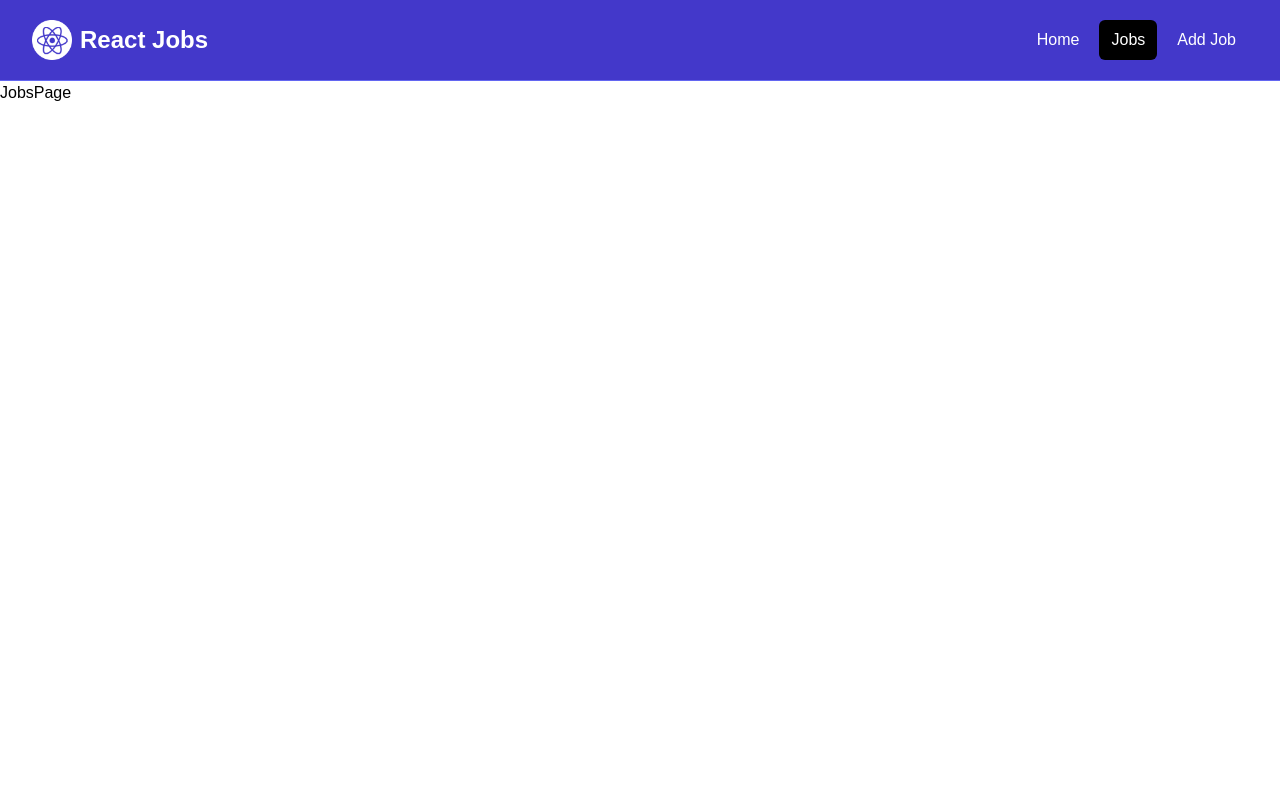
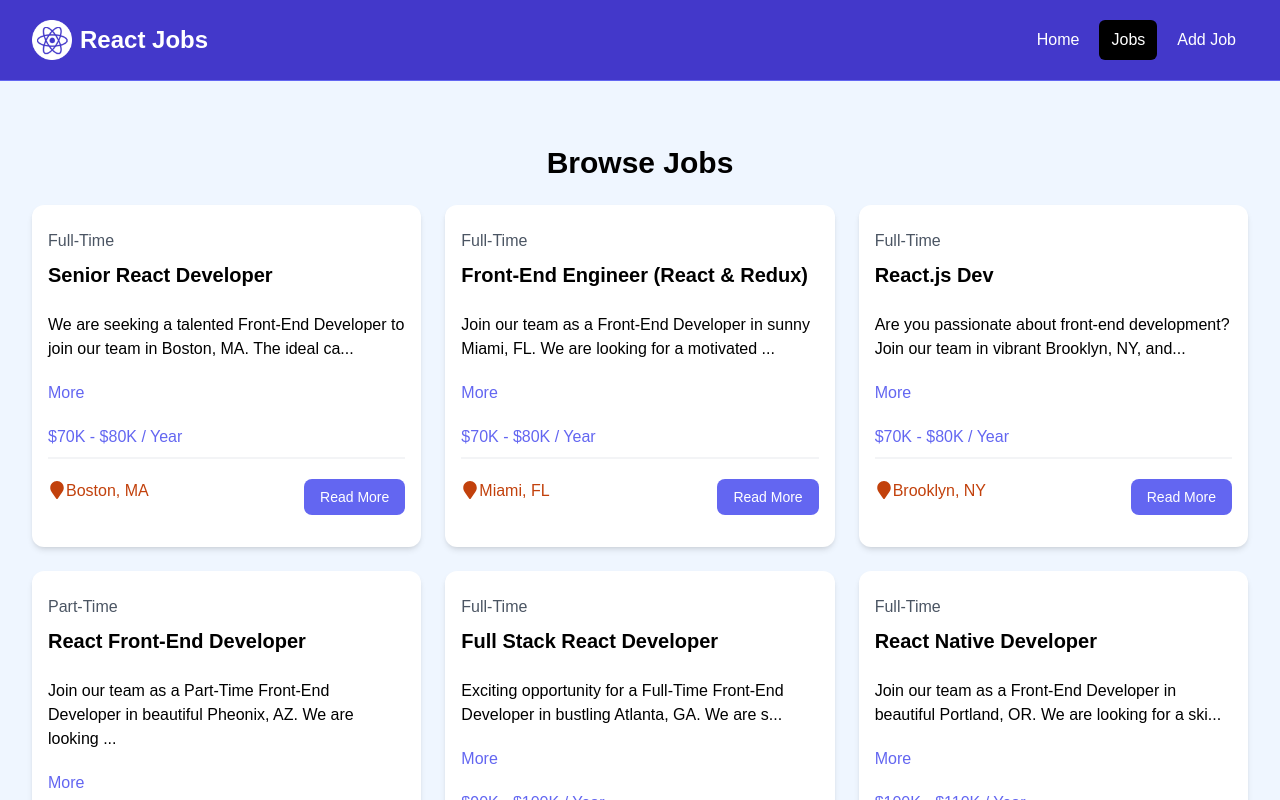
Before and after one commit to geraxrodriguez/react-jobs, a React (Vite) app: page /jobs in a window 1280 px wide. Shown: the top 800 px of the page. Built offline with nearby package versions, Linux system fonts and the light colour scheme.

Commit message:
made our job listings dynamic

```diff
--- a/src/components/JobListings.jsx
+++ b/src/components/JobListings.jsx
@@ -2,16 +2,17 @@
 import jobs from '../jobs.json'
 
 
-const JobListings = () => {
-    const recentJobs = jobs.slice(0, 3);
+const JobListings = ({ isHome = false }) => {
+    const jobListings = isHome ? jobs.slice(0, 3) : jobs;
+
     return (
         <section className="bg-blue-50 px-4 py-10">
             <div className="container-xl lg:container m-auto">
-                <h2 className="text-3xl font-bold text-indigo-500 mb-6 text-center">
-                    Browse Jobs
+                <h2 className="text-3xl font-bold tex t-indigo-500 mb-6 text-center">
+                    { isHome ? 'Recent Jobs' : 'Browse Jobs' }
                 </h2>
                 <div className="grid grid-cols-1 md:grid-cols-3 gap-6">
-                    { recentJobs.map((job) => (
+                    { jobListings.map((job) => (
                         < JobListing key={job.id} job={job}/>
                     )) }
                 </div>
--- a/src/pages/HomePage.jsx
+++ b/src/pages/HomePage.jsx
@@ -6,9 +6,9 @@
 const HomePage = () => {
     return (
         <>
-            <Hero />
+            < Hero />
             < HomeCards />
-            < JobListings />
+            < JobListings isHome={true} />
             < ViewAllJobs />
         </>
     );
--- a/src/pages/JobsPage.jsx
+++ b/src/pages/JobsPage.jsx
@@ -1,4 +1,8 @@
+import JobListings from "../components/JobListings";
+
 const JobsPage = () => {
-    return <div>JobsPage</div>;
+    return <section className='bg-blue-50 px-4 py-6'>
+        <JobListings />
+    </section>
 };
-export default JobsPage
+export default JobsPage;
```
